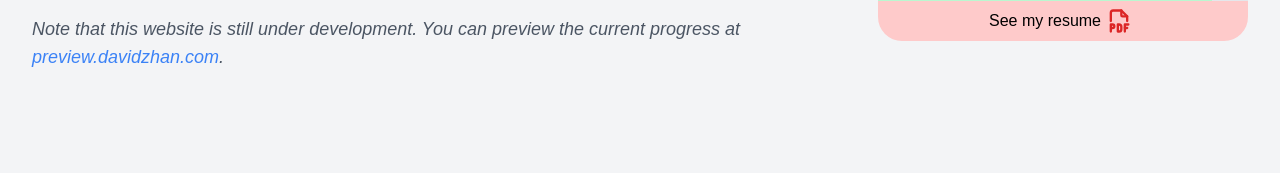
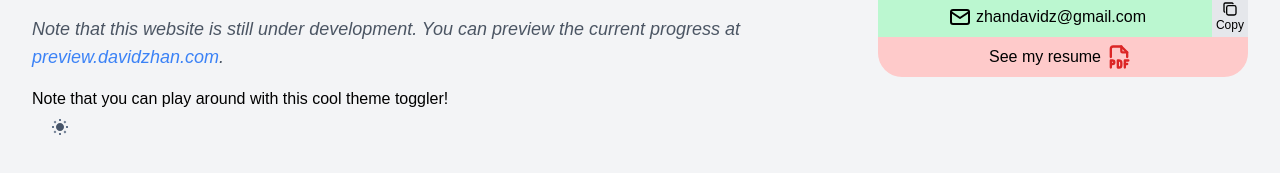
Before and after one commit to zhandavidz/personal-website, a Next.js app: page / in a window 1280 px wide. Shown: the part 449-622 px from the top of the page. Built offline with nearby package versions, Linux system fonts and the light colour scheme.

Commit message:
add another theme toggler!

```diff
--- a/src/app/page.tsx
+++ b/src/app/page.tsx
@@ -3,6 +3,8 @@ import ExportedImage from "next-image-export-optimizer";
 import testPictureStatic from "../../public/images/me.png";
 
 import Badge from "@/components/Badge";
+import ThemeToggle from "@/components/theme/ThemeToggle";
+
 import Link from "next/link";
 
 export default function Home() {
@@ -40,6 +42,7 @@ export default function Home() {
           <p className="text-lg italic text-gray-600 dark:text-gray-400">
             Note that this website is still under development. You can preview the current progress at <Link href="https://preview.davidzhan.com" className="text-blue-500 hover:text-blue-600 dark:hover:text-blue-400 hover:underline">preview.davidzhan.com</Link>.
           </p>
+          <p>Note that you can play around with this cool theme toggler! <ThemeToggle /></p>
         </div>
       </div>
 
```
